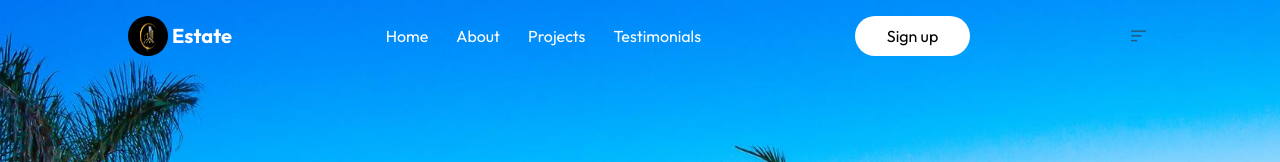
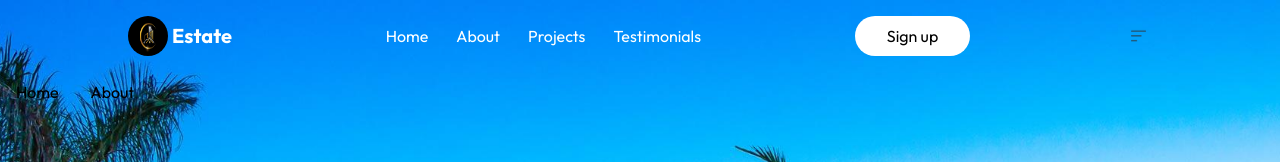
Before and after one commit to Divyadharshana5/Real_Estate, a React (Vite) app in the folder Real_estate/: page / in a window 1280 px wide. Shown: the top 162 px of the page. Built offline with nearby package versions, Linux system fonts and the light colour scheme.

Commit message:
update Navbar

```diff
--- a/Real_estate/src/Components/Navbar.jsx
+++ b/Real_estate/src/Components/Navbar.jsx
@@ -38,6 +38,18 @@ const Navbar = () => {
 
         <img src={assets.menu_icon} className="md-hidden w-7" alt="" />
       </div>
+
+      <div>
+        <ul>
+          <a href="#header" className="px-4 py-2 rounded-full inline-block">
+            Home
+          </a>
+
+          <a href="#about" className="px-4 py-2 rounded-full inline-block">
+            About
+          </a>
+        </ul>
+      </div>
     </div>
   );
 };
```
